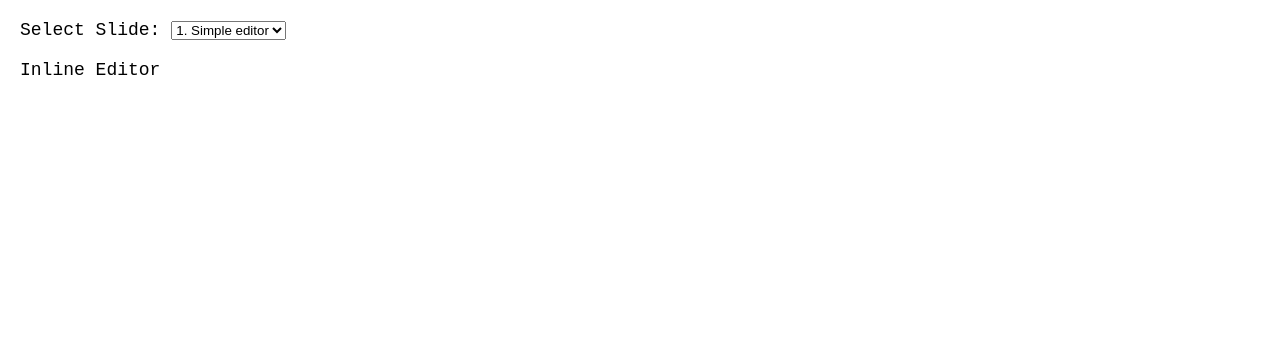
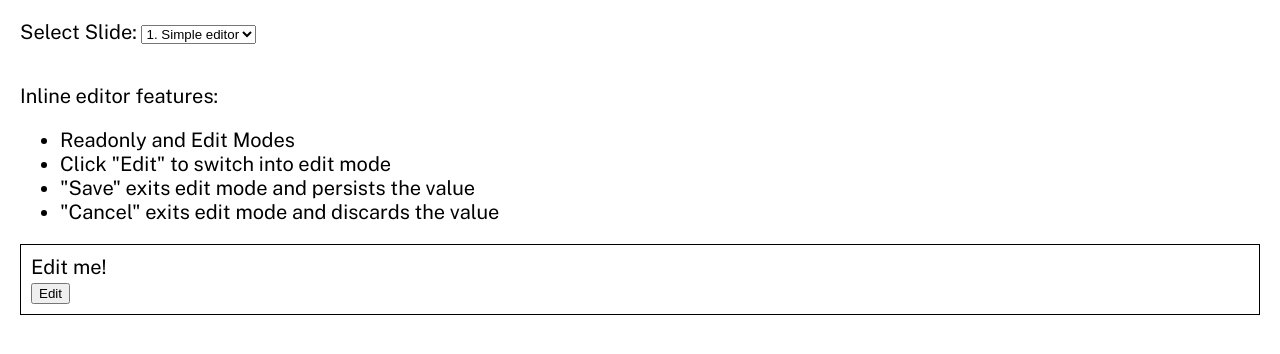
Before and after one commit to drbr/state-machine-talk, a React (Create React App) app: page / in a window 1280 px wide. Shown: the top 354 px of the page. Built offline with nearby package versions, Linux system fonts and the light colour scheme.

Commit message:
First Attempt inline editor

```diff
--- a/public/index.html
+++ b/public/index.html
@@ -3,6 +3,11 @@
   <head>
     <meta charset="utf-8" />
     <link rel="icon" href="%PUBLIC_URL%/favicon.ico" />
+    <link rel="preconnect" href="https://fonts.gstatic.com" />
+    <link
+      href="https://fonts.googleapis.com/css2?family=Public+Sans&family=Roboto&family=Rubik&display=swap"
+      rel="stylesheet"
+    />
     <meta name="viewport" content="width=device-width, initial-scale=1" />
     <meta name="theme-color" content="#000000" />
     <meta
--- /dev/null
+++ b/src/examples/1.InlineEditorFirstAttempt.tsx
@@ -0,0 +1,84 @@
+import { useState } from 'react';
+
+export function InlineEditorFirstAttempt() {
+  return (
+    <>
+      <Description />
+      <InlineEditor />
+    </>
+  );
+}
+
+function Description() {
+  return (
+    <div>
+      <p>Inline editor features:</p>
+      <ul>
+        <li>Readonly and Edit Modes</li>
+        <li>Click "Edit" to switch into edit mode</li>
+        <li>"Save" exits edit mode and persists the value</li>
+        <li>"Cancel" exits edit mode and discards the value</li>
+      </ul>
+    </div>
+  );
+}
+
+function InlineEditor() {
+  const [savedValue, setSavedValue] = useState('Edit me!');
+  const [editorValue, setEditorValue] = useState(savedValue);
+  const [isEditing, setIsEditing] = useState(false);
+
+  const readonlyView = (
+    <>
+      <span>{savedValue}</span>
+      <div>
+        <button
+          onClick={() => {
+            setEditorValue(savedValue);
+            setIsEditing(true);
+          }}
+        >
+          Edit
+        </button>
+      </div>
+    </>
+  );
+
+  const editingView = (
+    <>
+      <input
+        value={editorValue}
+        onChange={(event) => {
+          setEditorValue(event.target.value);
+        }}
+      />
+      <div>
+        <button
+          type="reset"
+          onClick={(event) => {
+            event.preventDefault();
+            setIsEditing(false);
+          }}
+        >
+          Cancel
+        </button>
+        <button
+          type="submit"
+          onClick={(event) => {
+            event.preventDefault();
+            setSavedValue(editorValue);
+            setIsEditing(false);
+          }}
+        >
+          Save
+        </button>
+      </div>
+    </>
+  );
+
+  return (
+    <form style={{ border: '1px solid black', padding: 10 }}>
+      {isEditing ? editingView : readonlyView}
+    </form>
+  );
+}
--- a/src/examples/1.SimpleEditor.tsx
+++ /dev/null
@@ -1,5 +0,0 @@
-import * as React from 'react';
-
-export function SimpleEditor() {
-  return <div>Inline Editor</div>
-}
--- a/src/index.tsx
+++ b/src/index.tsx
@@ -1,9 +1,9 @@
 import React, { useState } from 'react';
-import { SimpleEditor } from './examples/1.SimpleEditor';
+import { InlineEditorFirstAttempt } from './examples/1.InlineEditorFirstAttempt';
 import './index.css';
 import { BasePlugin, PluginManager } from './talkUtils/PluginManager';
 import { PluginSelectorDropdown } from './talkUtils/PluginSelectorDropdown';
-import { renderSlide } from './talkUtils/render';
+import { renderSlide } from './talkUtils/renderSlide';
 
 export interface SlidePlugin extends BasePlugin {
   element: React.ReactElement;
@@ -11,7 +11,7 @@ export interface SlidePlugin extends BasePlugin {
 
 export const SlidePluginManager = new PluginManager<SlidePlugin>({
   name: '1. Simple editor',
-  element: <SimpleEditor />,
+  element: <InlineEditorFirstAttempt />,
 });
 
 export function SlideSelector() {
--- a/src/talkUtils/Talk.css
+++ b/src/talkUtils/Talk.css
@@ -4,8 +4,9 @@
   flex-direction: column;
   height: 100%;
   max-width: 100%;
-  font-size: 18px;
-  font-family: monospace;
+  font-size: 20px;
+  line-height: 1.2em;
+  font-family: 'Public Sans', Verdana, Geneva, sans-serif;
 }
 
 .module-name {
```
Also changed, not shown: src/talkUtils/renderSlide.tsx (renamed from src/talkUtils/render.tsx).
